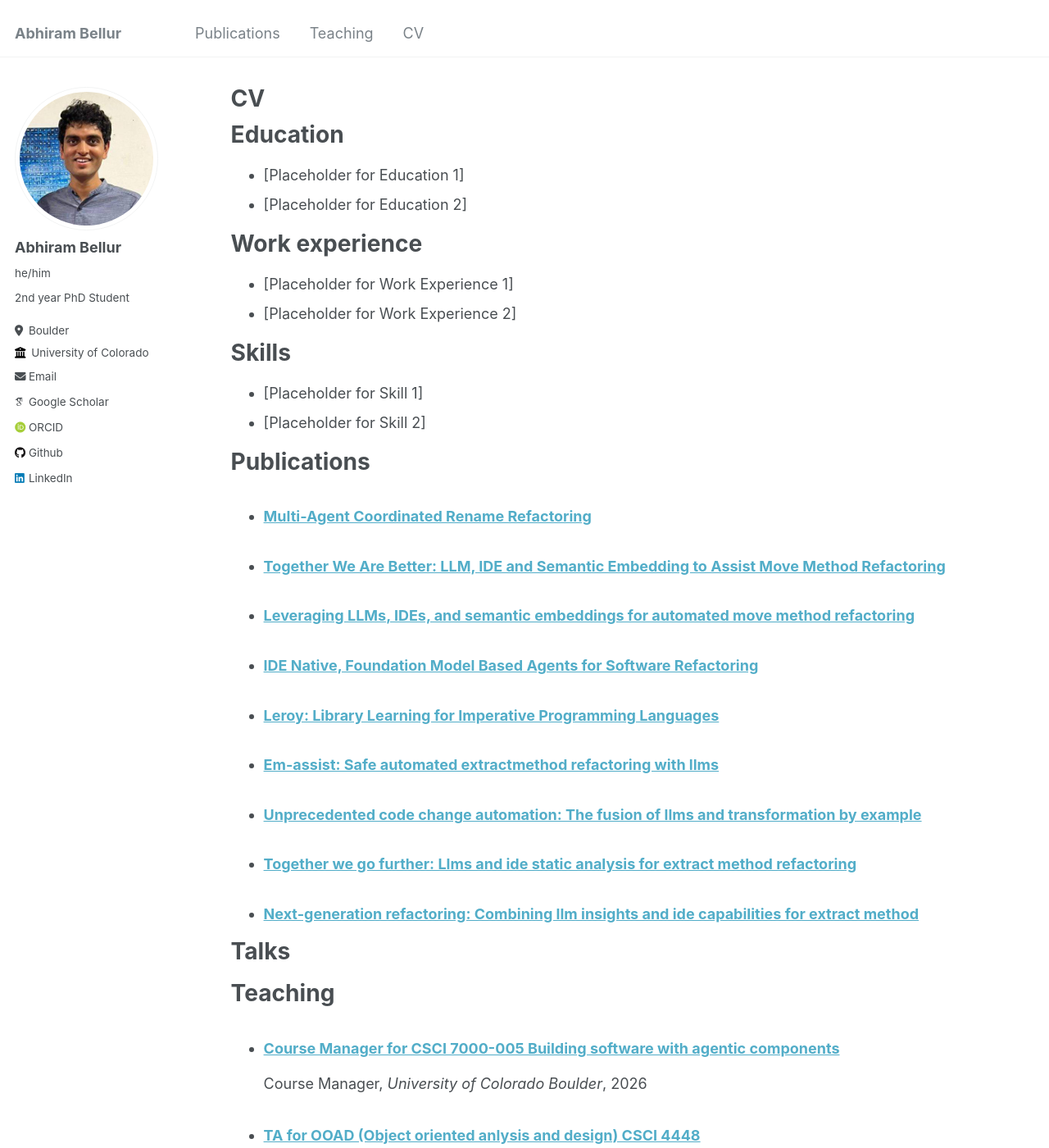
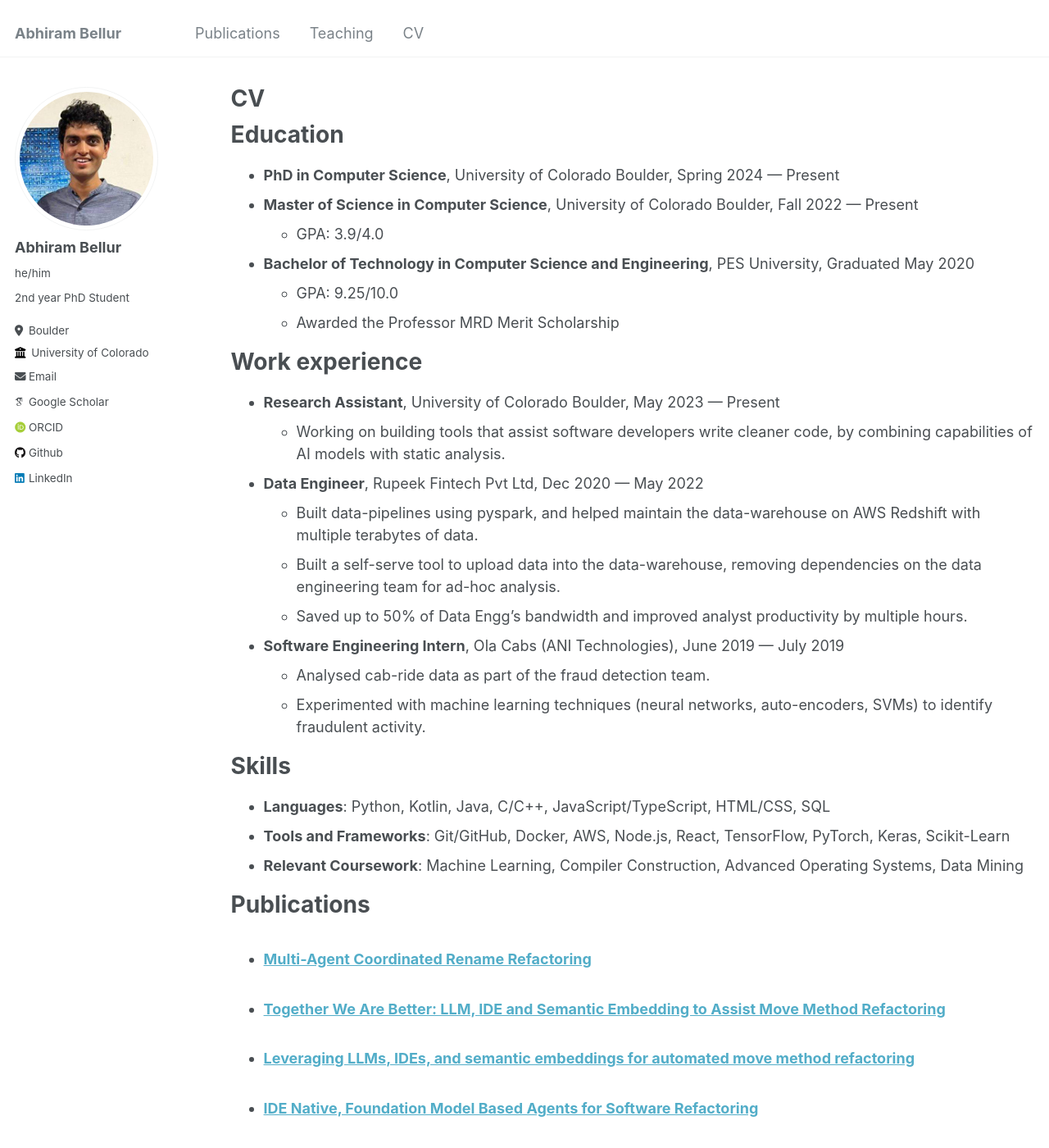
Before and after one commit to Abhiram98/Abhiram98.github.io, a Jekyll site: the page built from _pages/cv.md, in a window 1280 px wide and 1400 px high. Shown: the whole window at 82% size. Built offline with Jekyll 4.4.1, drawn with Linux system fonts in a browser that asks for light colours; some web fonts are replaced; some of the changed text lies outside the part shown.

Commit message:
Update CV and publication metadata from latest CV image

```diff
--- a/_pages/cv.md
+++ b/_pages/cv.md
@@ -11,18 +11,30 @@ redirect_from:
 
 Education
 ======
-* [Placeholder for Education 1]
-* [Placeholder for Education 2]
+* **PhD in Computer Science**, University of Colorado Boulder, Spring 2024 — Present
+* **Master of Science in Computer Science**, University of Colorado Boulder, Fall 2022 — Present
+  * GPA: 3.9/4.0
+* **Bachelor of Technology in Computer Science and Engineering**, PES University, Graduated May 2020
+  * GPA: 9.25/10.0
+  * Awarded the Professor MRD Merit Scholarship
 
 Work experience
 ======
-* [Placeholder for Work Experience 1]
-* [Placeholder for Work Experience 2]
+* **Research Assistant**, University of Colorado Boulder, May 2023 — Present
+  * Working on building tools that assist software developers write cleaner code, by combining capabilities of AI models with static analysis.
+* **Data Engineer**, Rupeek Fintech Pvt Ltd, Dec 2020 — May 2022
+  * Built data-pipelines using pyspark, and helped maintain the data-warehouse on AWS Redshift with multiple terabytes of data.
+  * Built a self-serve tool to upload data into the data-warehouse, removing dependencies on the data engineering team for ad-hoc analysis.
+  * Saved up to 50% of Data Engg's bandwidth and improved analyst productivity by multiple hours.
+* **Software Engineering Intern**, Ola Cabs (ANI Technologies), June 2019 — July 2019
+  * Analysed cab-ride data as part of the fraud detection team.
+  * Experimented with machine learning techniques (neural networks, auto-encoders, SVMs) to identify fraudulent activity.
 
 Skills
 ======
-* [Placeholder for Skill 1]
-* [Placeholder for Skill 2]
+* **Languages**: Python, Kotlin, Java, C/C++, JavaScript/TypeScript, HTML/CSS, SQL
+* **Tools and Frameworks**: Git/GitHub, Docker, AWS, Node.js, React, TensorFlow, PyTorch, Keras, Scikit-Learn
+* **Relevant Coursework**: Machine Learning, Compiler Construction, Advanced Operating Systems, Data Mining
 
 Publications
 ======
@@ -30,18 +42,8 @@ Publications
     {% include archive-single-cv.html %}
   {% endfor %}</ul>
 
-Talks
-======
-  <ul>{% for post in site.talks reversed %}
-    {% include archive-single-talk-cv.html  %}
-  {% endfor %}</ul>
-
 Teaching
 ======
   <ul>{% for post in site.teaching reversed %}
     {% include archive-single-cv.html %}
   {% endfor %}</ul>
-
-Service and leadership
-======
-* [Placeholder for Service and Leadership]
--- a/_publications/2024-01-01-together-we-go-further.md
+++ /dev/null
@@ -1,15 +0,0 @@
----
-title: "Together we go further: Llms and ide static analysis for extract method refactoring"
-collection: publications
-permalink: /publication/2024-01-01-together-we-go-further
-excerpt: 'Collaboration between LLMs and static analysis for better refactoring.'
-date: 2024-01-01
-venue_short: "arXiv 2024"
-venue_full: "arXiv preprint arXiv:2401.15298"
-track: "Research Track"
-authors: "Dorin Pomian, Abhiram Bellur, Malinda Dilhara, Zarina Kurbatova, Egor Bogomolov, Timofey Bryksin and Danny Dig"
-paperurl: 'https://arxiv.org/abs/2401.15298'
-citation: 'D Pomian, A Bellur, M Dilhara, Z Kurbatova, E Bogomolov, T Bryksin, D Dig (2024). &quot;Together we go further: Llms and ide static analysis for extract method refactoring.&quot; <i>arXiv preprint arXiv:2401.15298</i>.'
----
-
-[Additional details about the paper can be added here.]
```
Also changed, not shown: _publications/2024-01-01-next-gen-refactoring.md (+5 -5 lines), _publications/2024-01-01-unprecedented-code-automation.md (+5 -5 lines), _publications/2024-02-01-em-assist.md (+5 -5 lines), _publications/2024-10-01-leroy.md (+5 -5 lines).
